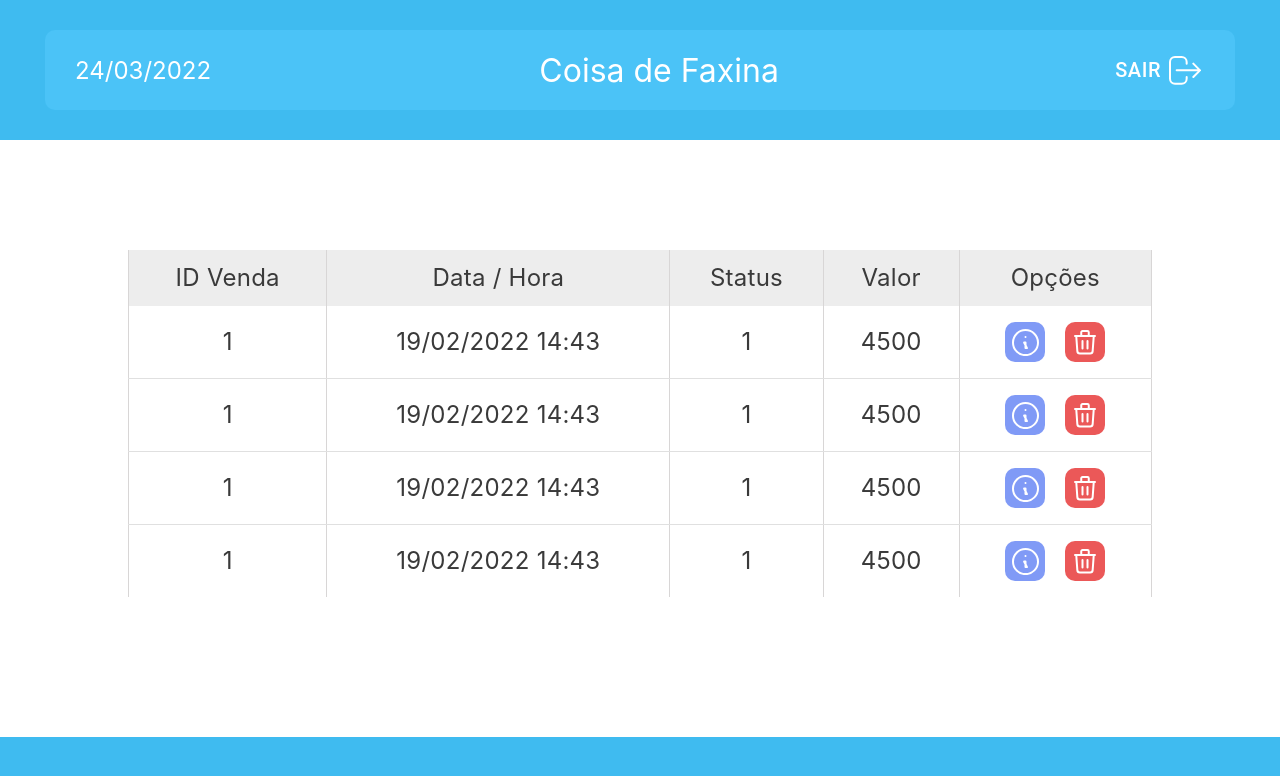
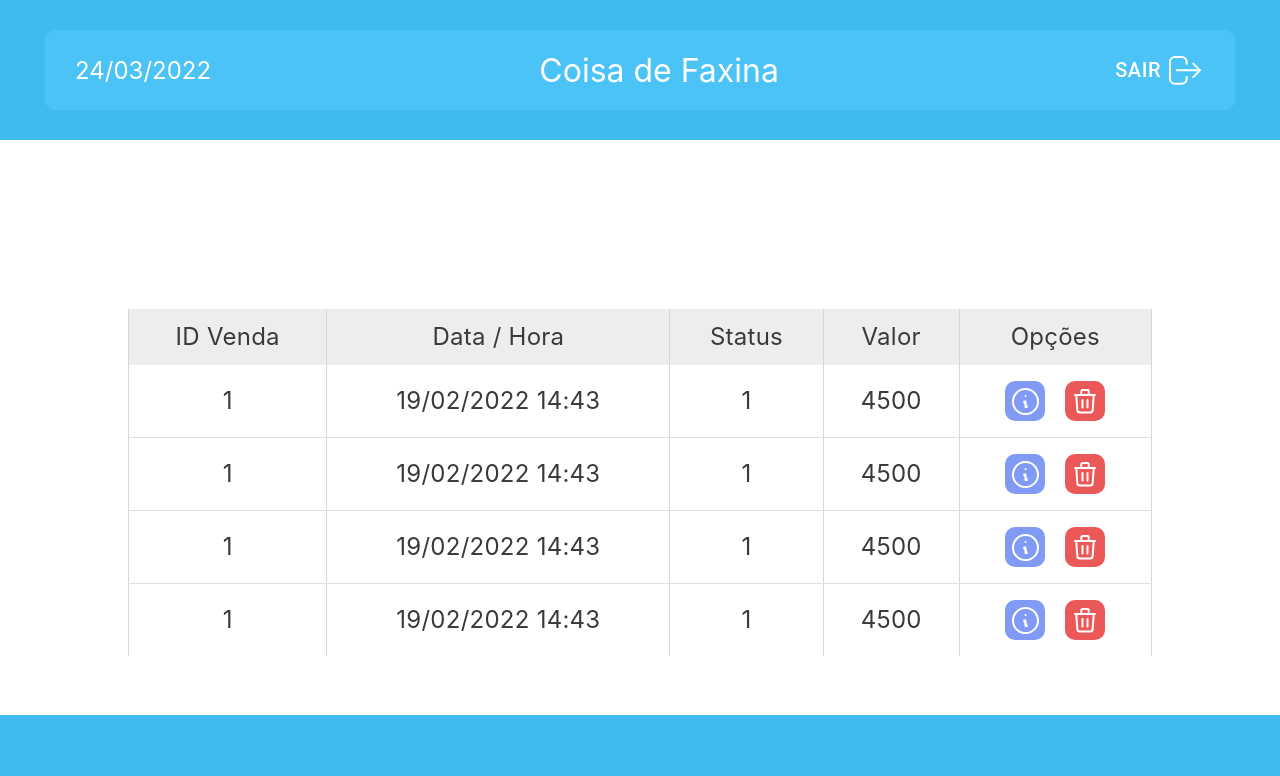
Before and after one commit to GustavoBarcaro/sys-vendas-limpeza, a React (Create React App) app: page / in a window 1280 px wide. Shown: the top 776 px of the page. Built offline with nearby package versions, Linux system fonts and the light colour scheme.

Commit message:
page style

```diff
--- a/src/layout/footer/index.tsx
+++ b/src/layout/footer/index.tsx
@@ -2,5 +2,9 @@ import React from 'react';
 import styles from './footer.module.scss';
 
 export default function Footer(): JSX.Element {
-  return <footer className={styles.footer} />;
+  return (
+    <footer className={styles.footer}>
+      <div style={{ height: 85 }} />
+    </footer>
+  );
 }
--- a/src/pages/home/index.tsx
+++ b/src/pages/home/index.tsx
@@ -5,7 +5,6 @@ function Home(): JSX.Element {
   return (
     <main
       style={{
-        height: '100%',
         display: 'flex',
         justifyContent: 'center',
       }}
--- a/src/styles/global.scss
+++ b/src/styles/global.scss
@@ -8,6 +8,7 @@ body {
   height: 100%;
   display: flex;
   flex-direction: column;
+  justify-content: space-between;
 }
 .root {
   --text-primaryu-light: #ffffff;
```
